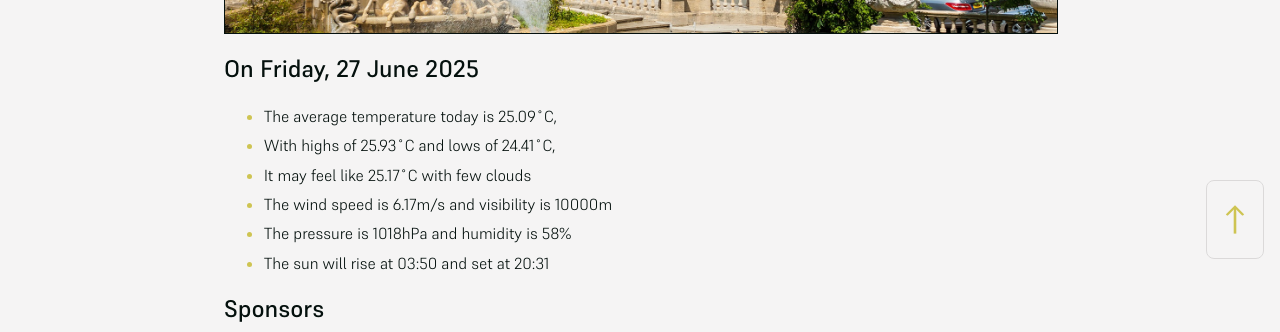
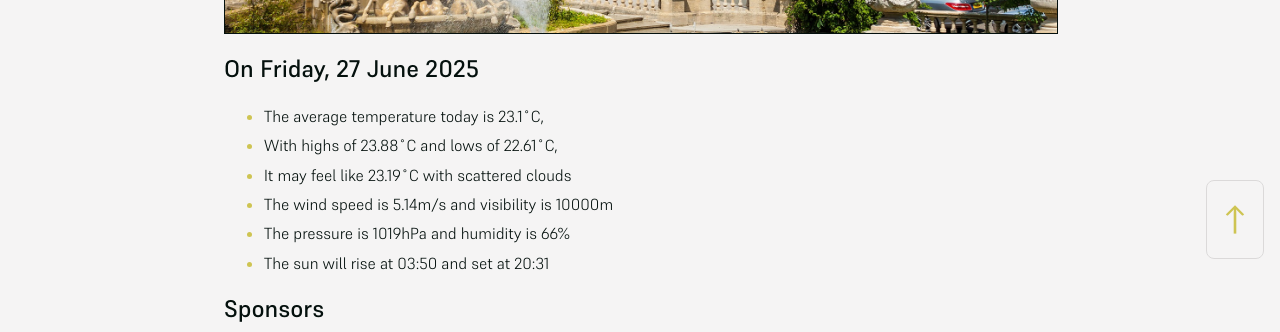
Before and after one commit to mat-0/cheltenham-open-data, a Jekyll site: the page built from index.md, in a window 1280 px wide. Shown: the part 625-957 px from the top of the page. Built offline with Jekyll 4.4.1, drawn with Linux system fonts in a browser that asks for light colours.

Commit message:
Updated 2025-06-27 18:58:50

```diff
--- a/index.md
+++ b/index.md
@@ -10,11 +10,11 @@ seo: Menu
 <!-- weather_marker starts -->
 ## On Friday, 27 June 2025
 
-- The average temperature today is 25.09˚C,
-- With highs of 25.93˚C and lows of 24.41˚C,
-- It may feel like 25.17˚C with few clouds
-- The wind speed is 6.17m/s and visibility is 10000m
-- The pressure is 1018hPa and humidity is 58%
+- The average temperature today is 23.1˚C,
+- With highs of 23.88˚C and lows of 22.61˚C,
+- It may feel like 23.19˚C with scattered clouds
+- The wind speed is 5.14m/s and visibility is 10000m
+- The pressure is 1019hPa and humidity is 66%
 - The sun will rise at 03:50 and set at 20:31
 
 <!-- weather_marker ends -->
```
Also changed, not shown: _data/flood.json (+5 -48 lines), _pages/fix-my-street.md (+12 -12 lines), _pages/news.md (+9 -9 lines).
